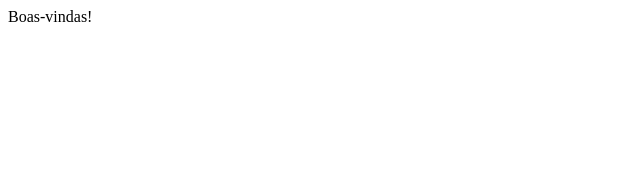
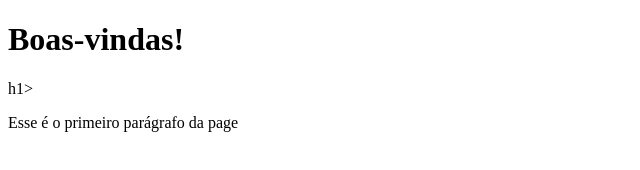
Before and after one commit to Cidran/cidran.github.io, a plain HTML site: page index.html in a window 1280 px wide. Shown: the whole page, without its empty margins (0-640 px from the left). Drawn offline with Linux system fonts and the light colour scheme.

Commit message:
Update index.html

```diff
--- a/index.html
+++ b/index.html
@@ -6,6 +6,7 @@
     <title>Bem-vindo</title>
 </head>
 <body>
-    Boas-vindas!
+    <h1>Boas-vindas!</h1>h1>
+    <p>Esse é o primeiro parágrafo da page</p>
 </body>
 </html>
```
